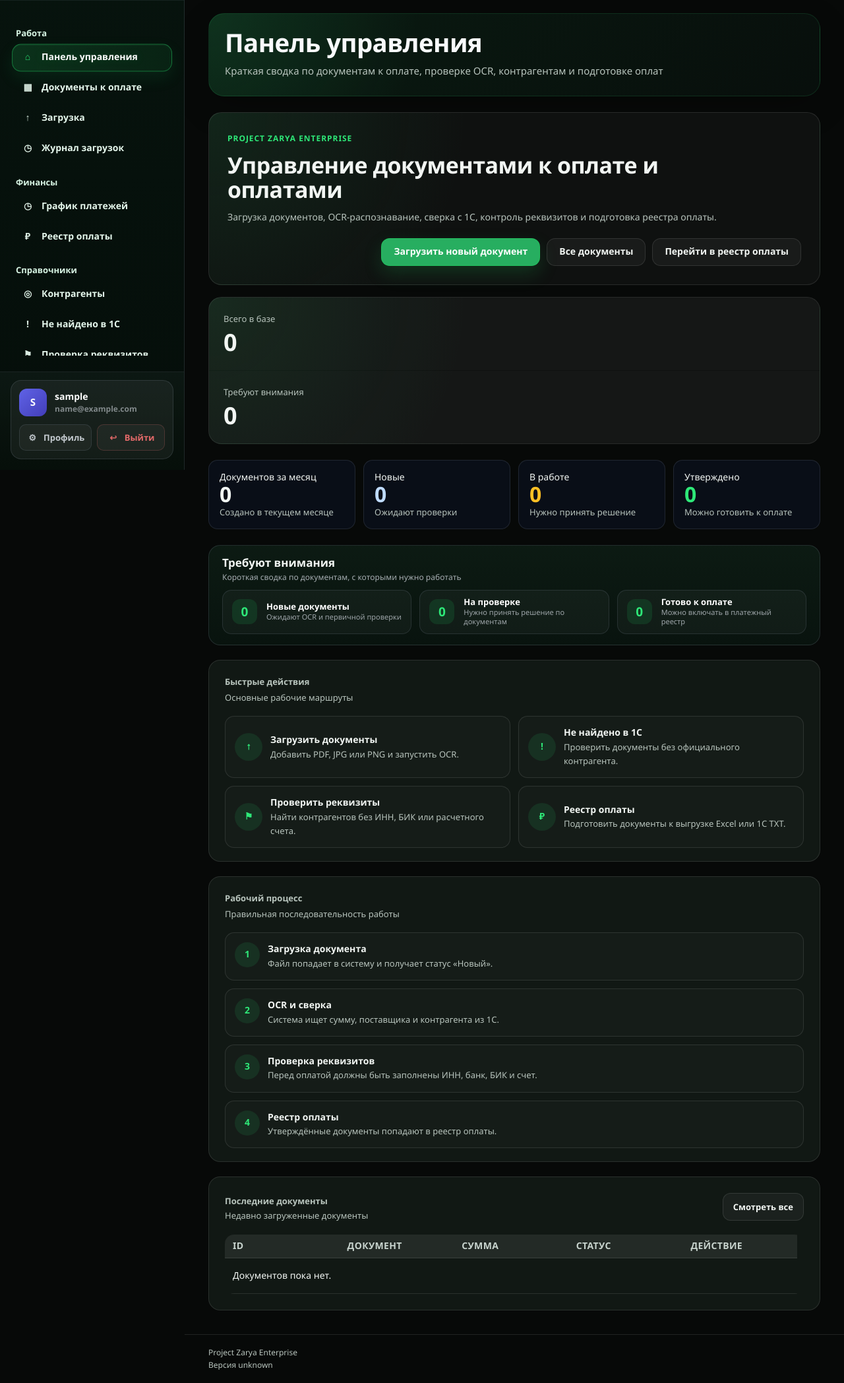
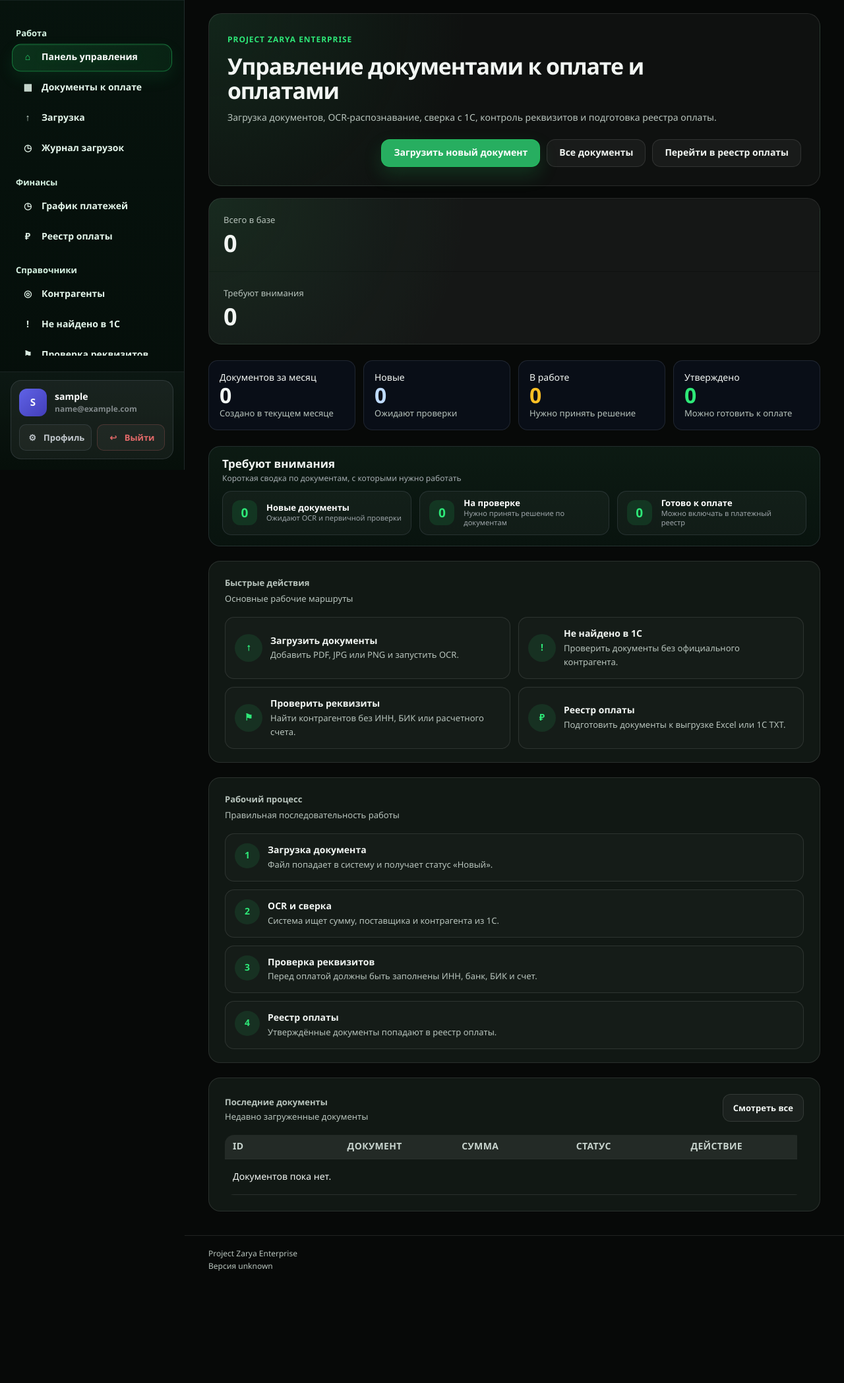
Before and after one commit to djlevis86-web/Project_Zarya_Enterprise, a Django app: page /dashboard/ in a window 1280 px wide. Shown: the part 88-2184 px from the top of the page at 66% size. After the commit the page ends 2014 px from the top, so only its background shows below. Run offline with Django 5.2, Linux system fonts and the light colour scheme; the visitor is signed in with stand-in values (Sample User, id 1); data that the repository does not hold is empty; parts of the project's set-up code (start-up, migrations or seed data) failed here and were passed over.

Commit message:
Unify dashboard primary heading

```diff
--- a/static/css/layout/topbar.css
+++ b/static/css/layout/topbar.css
@@ -139,7 +139,7 @@
         grid-template-columns: 1fr;
     }
 
-    .dashboard-hero h2 {
+    .dashboard-title {
         font-size: 28px;
     }
 
--- a/static/css/pages/dashboard.css
+++ b/static/css/pages/dashboard.css
@@ -92,7 +92,7 @@ body {
     text-transform: uppercase;
 }
 
-.dashboard-hero h2 {
+.dashboard-title {
     max-width: 760px;
     margin: 0;
     font-size: 34px;
--- a/templates/dashboard.html
+++ b/templates/dashboard.html
@@ -2,27 +2,10 @@
 
 {% block content %}
 
-<div class="page-header">
-
-    <div>
-        <h1 class="page-title">
-            Панель управления
-        </h1>
-
-        <p class="page-subtitle">
-            Краткая сводка по документам к оплате, проверке OCR, контрагентам и подготовке оплат
-        </p>
-    </div>
-
-    <div class="registry-actions">
-
-
-
-    </div>
-
-</div>
-
-<div class="dashboard-hero">
+<section
+    class="dashboard-hero"
+    aria-labelledby="dashboard-title"
+>
 
     <div class="dashboard-hero-main">
 
@@ -30,9 +13,12 @@
             Project Zarya Enterprise
         </span>
 
-        <h2>
+        <h1
+            id="dashboard-title"
+            class="dashboard-title"
+        >
             Управление документами к оплате и оплатами
-        </h2>
+        </h1>
 
         <p>
             Загрузка документов, OCR-распознавание, сверка с 1С, контроль реквизитов и подготовка реестра оплаты.
@@ -78,7 +64,7 @@
 
     </div>
 
-</div>
+</section>
 
 <div class="stats-grid dashboard-stats">
 
```
Also changed, not shown: users/tests/test_dashboard_invoice_bot_report.py (+43 -0 lines).
